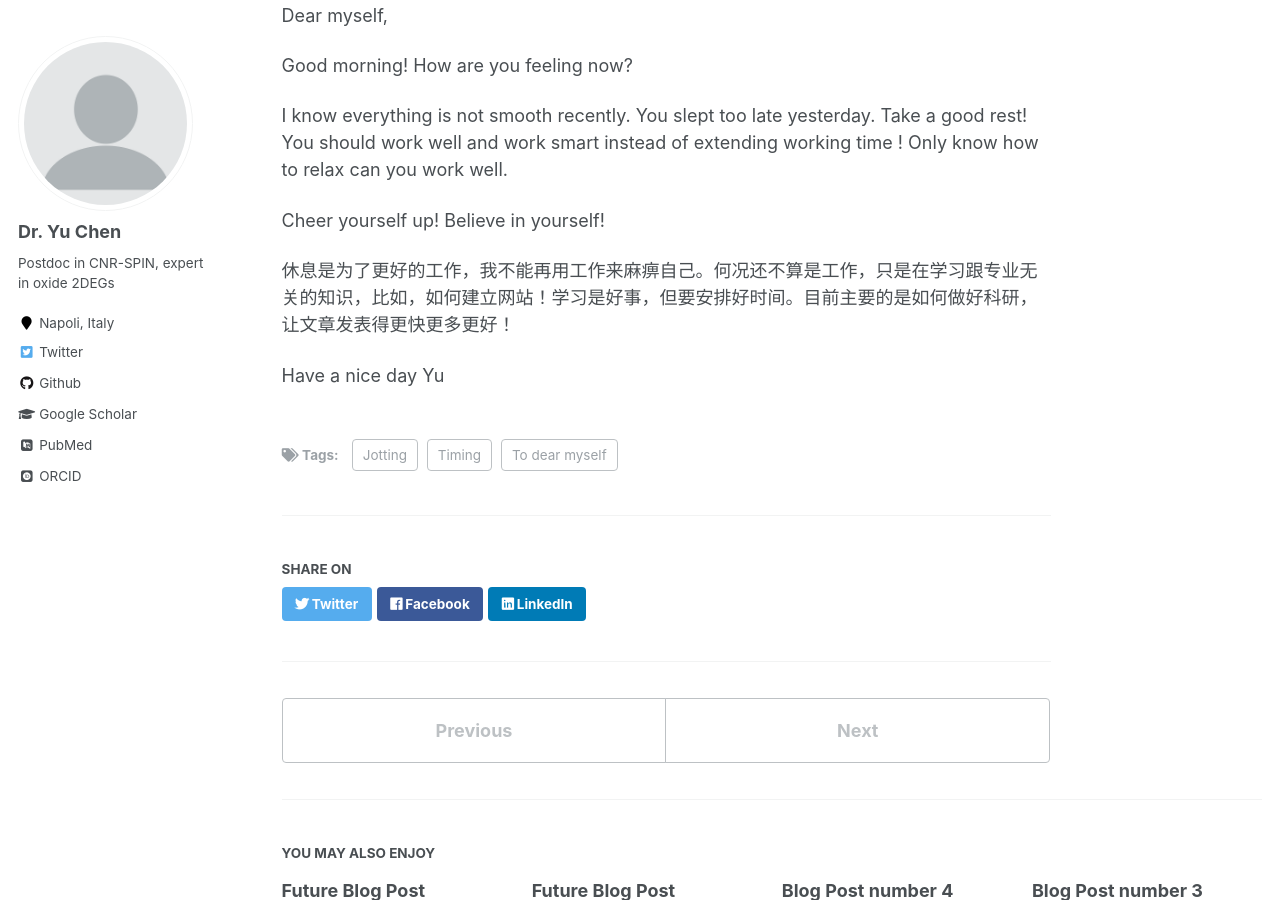
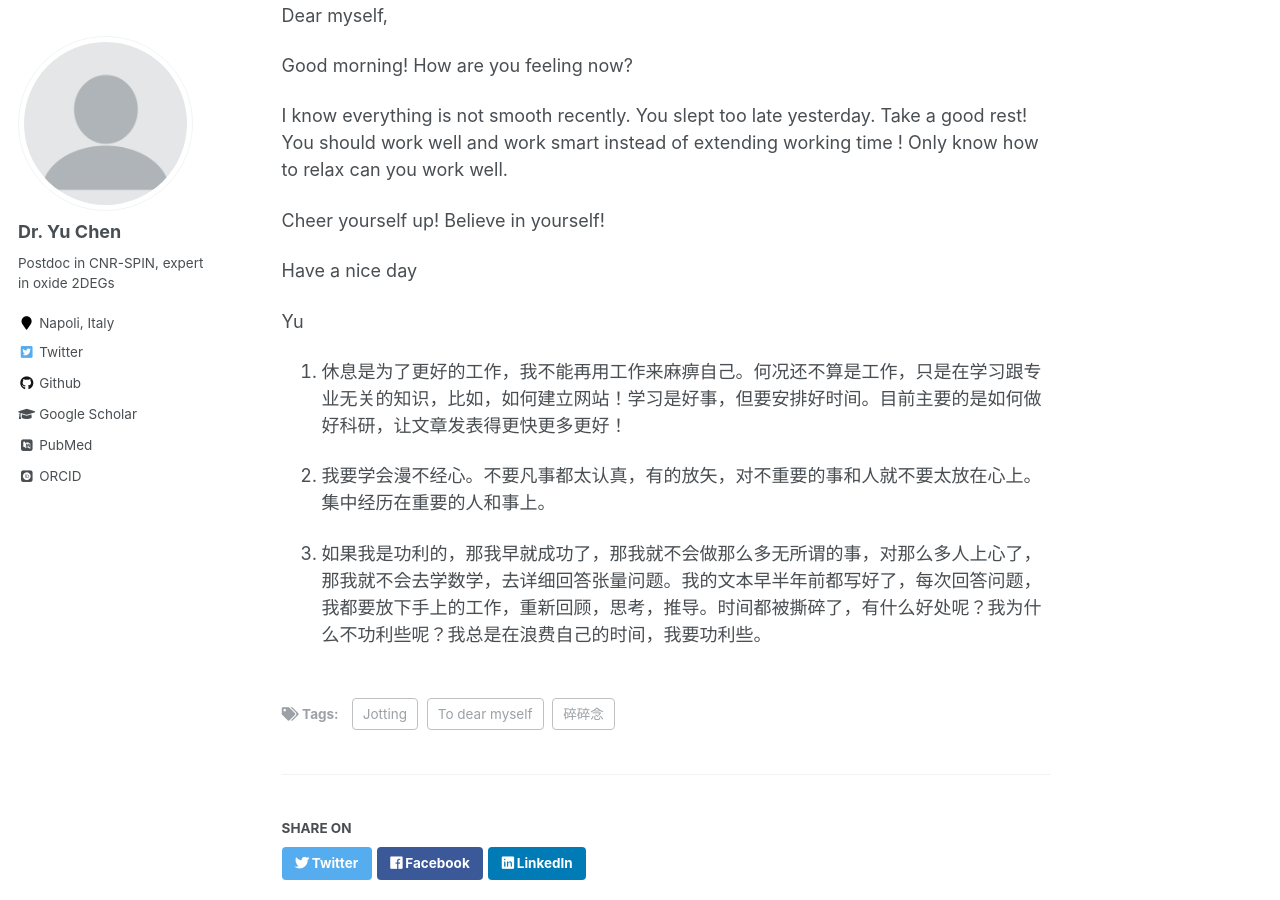
Before and after one commit to DaffodilYu/yuchen.github.io, a Jekyll site: the page built from _posts/2022-03-24-blog-post-1.md, in a window 1280 px wide and 900 px high, scrolled down 240 px. Built offline with Jekyll 4.4.1, drawn with Linux system fonts in a browser that asks for light colours; some web fonts are replaced.

Commit message:
Update 2022-03-24-blog-post-1.md

```diff
--- a/_posts/2022-03-24-blog-post-1.md
+++ b/_posts/2022-03-24-blog-post-1.md
@@ -5,7 +5,7 @@
 tags:
   - To dear myself  # Topic
   - Jotting         # note class
-  - Timing       # content
+  - 碎碎念      # content
 ---
 
 Dear myself,
@@ -16,7 +16,12 @@
 
 Cheer yourself up! Believe in yourself!
 
-休息是为了更好的工作，我不能再用工作来麻痹自己。何况还不算是工作，只是在学习跟专业无关的知识，比如，如何建立网站！学习是好事，但要安排好时间。目前主要的是如何做好科研，让文章发表得更快更多更好！
+Have a nice day
 
-Have a nice day
 Yu
+
+1. 休息是为了更好的工作，我不能再用工作来麻痹自己。何况还不算是工作，只是在学习跟专业无关的知识，比如，如何建立网站！学习是好事，但要安排好时间。目前主要的是如何做好科研，让文章发表得更快更多更好！
+
+2. 我要学会漫不经心。不要凡事都太认真，有的放矢，对不重要的事和人就不要太放在心上。集中经历在重要的人和事上。
+
+3. 如果我是功利的，那我早就成功了，那我就不会做那么多无所谓的事，对那么多人上心了，那我就不会去学数学，去详细回答张量问题。我的文本早半年前都写好了，每次回答问题，我都要放下手上的工作，重新回顾，思考，推导。时间都被撕碎了，有什么好处呢？我为什么不功利些呢？我总是在浪费自己的时间，我要功利些。
```
